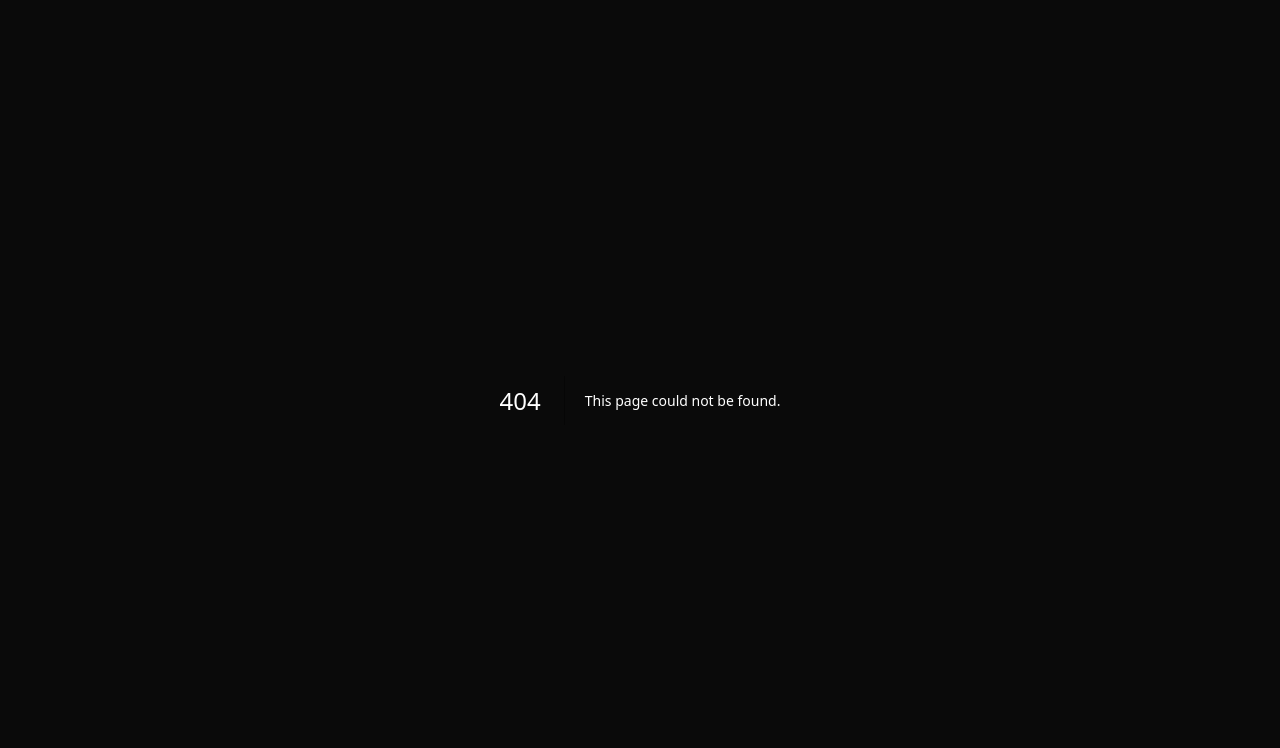
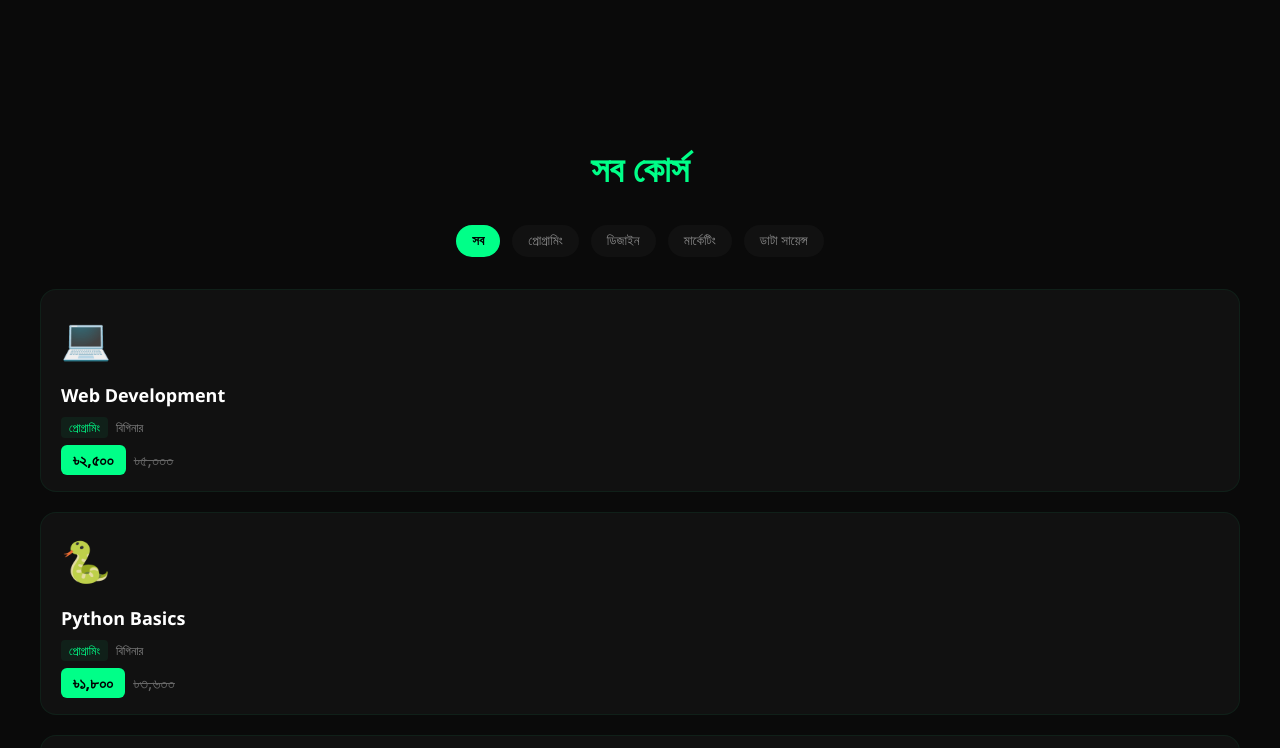
Before and after one commit to siamnh26-star/education-flow, a Next.js app: page /courses in a window 1280 px wide. Before the commit this address had no page. Shown: the top 748 px of the page. Built offline with nearby package versions, Linux system fonts and the light colour scheme.

Commit message:
Create page.tsx

```diff
--- /dev/null
+++ b/app/courses/page.tsx
@@ -0,0 +1,70 @@
+'use client'
+
+import { useState } from 'react'
+import Link from 'next/link'
+
+const courses = [
+  { id: 1, title: 'Web Development', category: 'প্রোগ্রামিং', price: '৳২,৫০০', old: '৳৫,০০০', level: 'বিগিনার', icon: '💻' },
+  { id: 2, title: 'Python Basics', category: 'প্রোগ্রামিং', price: '৳১,৮০০', old: '৳৩,৬০০', level: 'বিগিনার', icon: '🐍' },
+  { id: 3, title: 'UI/UX Design', category: 'ডিজাইন', price: '৳২,০০০', old: '৳৪,০০০', level: 'মিডলেভেল', icon: '🎨' },
+  { id: 4, title: 'Digital Marketing', category: 'মার্কেটিং', price: '৳১,৫০০', old: '৳৩,০০০', level: 'বিগিনার', icon: '📈' },
+  { id: 5, title: 'Machine Learning', category: 'ডাটা সায়েন্স', price: '৳৩,০০০', old: '৳৬,০০০', level: 'এডভান্সড', icon: '🤖' },
+  { id: 6, title: 'React & Next.js', category: 'প্রোগ্রামিং', price: '৳২,২০০', old: '৳৪,৪০০', level: 'মিডলেভেল', icon: '⚛️' },
+]
+
+const categories = ['সব', 'প্রোগ্রামিং', 'ডিজাইন', 'মার্কেটিং', 'ডাটা সায়েন্স']
+
+export default function Courses() {
+  const [selected, setSelected] = useState('সব')
+
+  const filtered = selected === 'সব' ? courses : courses.filter(c => c.category === selected)
+
+  return (
+    <div style={{ minHeight: '100vh', background: '#0a0a0a', paddingTop: 80 }}>
+      <div style={{ maxWidth: 1200, margin: '0 auto', padding: '40px 20px' }}>
+        <h1 style={{ fontSize: 36, fontWeight: 'bold', color: '#00ff88', textAlign: 'center', marginBottom: 32 }}>সব কোর্স</h1>
+
+        {/* Filter */}
+        <div style={{ display: 'flex', flexWrap: 'wrap', gap: 12, justifyContent: 'center', marginBottom: 32 }}>
+          {categories.map(cat => (
+            <button
+              key={cat}
+              onClick={() => setSelected(cat)}
+              style={{
+                padding: '8px 16px',
+                borderRadius: 20,
+                border: 'none',
+                background: selected === cat ? '#00ff88' : '#111',
+                color: selected === cat ? '#000' : '#888',
+                fontWeight: selected === cat ? 'bold' : 'normal',
+                cursor: 'pointer'
+              }}
+            >
+              {cat}
+            </button>
+          ))}
+        </div>
+
+        {/* Grid */}
+        <div style={{ display: 'grid', gridTemplateColumns: '1fr', gap: 20 }}>
+          {filtered.map(course => (
+            <div key={course.id} style={{ background: '#111', borderRadius: 16, padding: 20, border: '1px solid #00ff8810' }}>
+              <div style={{ fontSize: 40, marginBottom: 12 }}>{course.icon}</div>
+              <h3 style={{ fontSize: 18, fontWeight: 'bold', marginBottom: 8 }}>{course.title}</h3>
+              <span style={{ color: '#00ff88', fontSize: 12, background: '#00ff8810', padding: '2px 8px', borderRadius: 4 }}>{course.category}</span>
+              <span style={{ color: '#888', fontSize: 12, marginLeft: 8 }}>{course.level}</span>
+              <div style={{ marginTop: 12 }}>
+                <span style={{ background: '#00ff88', color: '#000', padding: '4px 12px', borderRadius: 6, fontWeight: 'bold' }}>{course.price}</span>
+                <span style={{ color: '#666', textDecoration: 'line-through', marginLeft: 8 }}>{course.old}</span>
+              </div>
+            </div>
+          ))}
+        </div>
+
+        {filtered.length === 0 && (
+          <p style={{ textAlign: 'center', color: '#888', padding: 40 }}>কোনো কোর্স পাওয়া যায়নি</p>
+        )}
+      </div>
+    </div>
+  )
+   }
```
